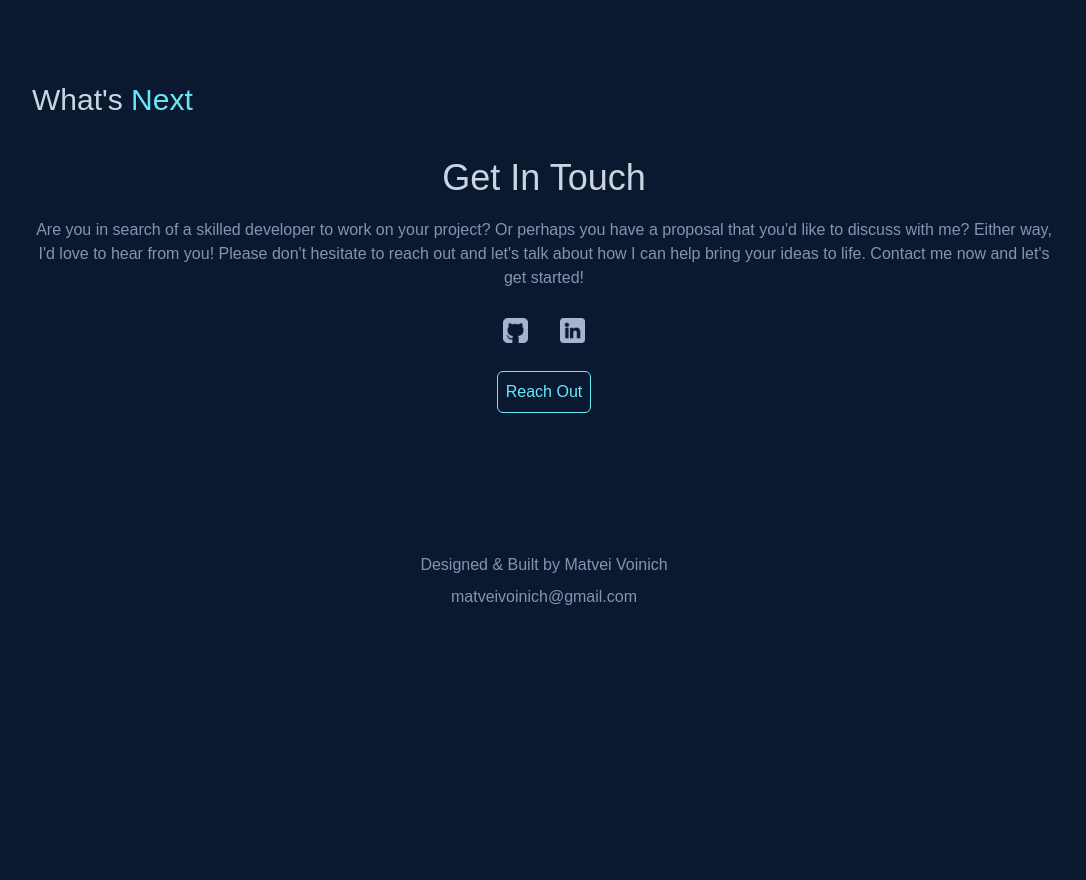
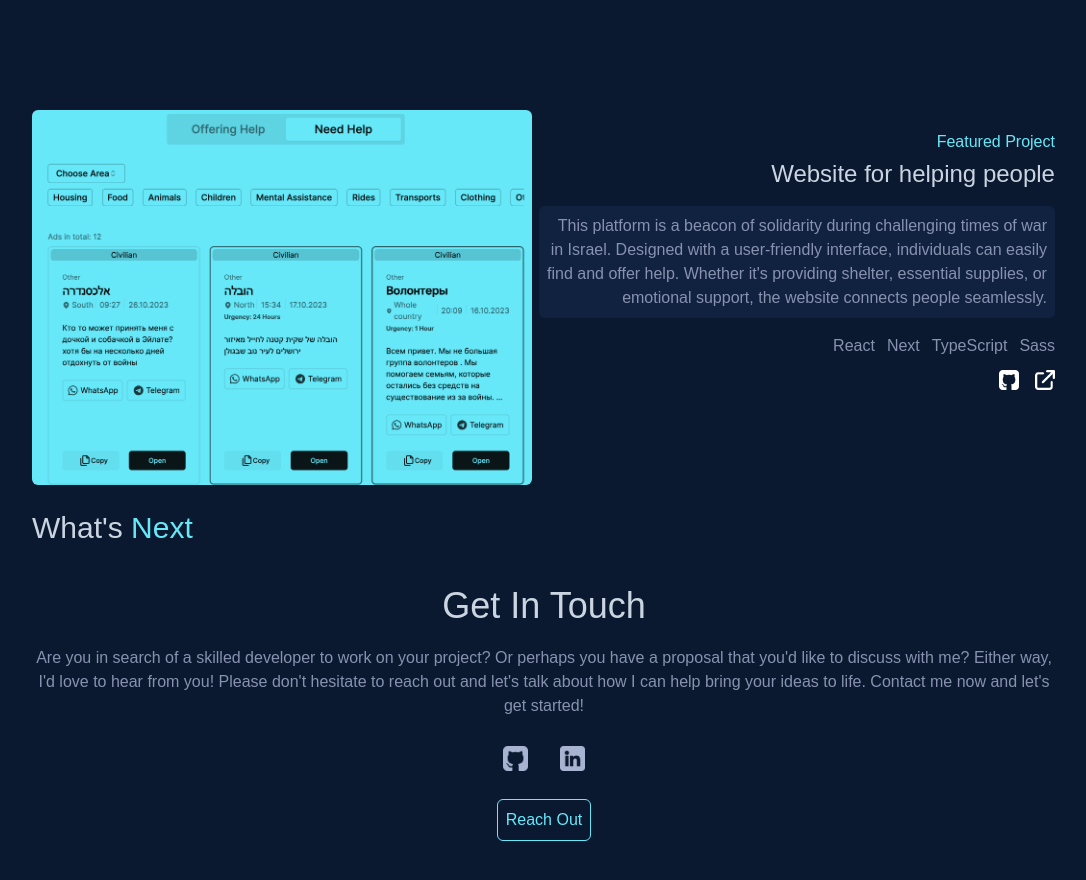
Before and after one commit to matveisch/portfolio, a Next.js app: page / in a window 1280 px wide. Shown: the part 3752-4632 px from the top of the page, without its empty margins (96-1182 px from the left). Before the commit the page ends 4401 px from the top, so only its background shows below. Built offline with nearby package versions, Linux system fonts and the light colour scheme.

Commit message:
new portfolio project

```diff
--- a/src/sections/Work.tsx
+++ b/src/sections/Work.tsx
@@ -2,6 +2,7 @@ import radarCover from '../../public/images/radar.png';
 import streamingCover from '../../public/images/beetrade-streaming.png';
 import promoteCover from '../../public/images/beetrade-promote.png';
 import libiraCover from '../../public/images/libira.png';
+import meyadCover from '../../public/images/meyadCover.png';
 import FeaturedProject from '@/components/FeaturedProject';
 import { useEffect, useState } from 'react';
 import FeaturedProjectMobile from '@/components/FeaturedProjectMobile';
@@ -46,11 +47,21 @@ export default function Work() {
     {
       title: 'Streamlining Event Ordering for Libira',
       cover: libiraCover,
-      description: 'This project focused on simplifying event organization for Libira. With a user-friendly website, restaurants and their clients can easily order events, enjoying a seamless experience from start to finish. The sleek design and streamlined form enable clients to provide their event details effortlessly. Discover the efficiency and convenience of this platform designed to enhance Libira\'s event booking process. Welcome to the event ordering website for Libira.',
+      description:
+        "This project focused on simplifying event organization for Libira. With a user-friendly website, restaurants and their clients can easily order events, enjoying a seamless experience from start to finish. The sleek design and streamlined form enable clients to provide their event details effortlessly. Discover the efficiency and convenience of this platform designed to enhance Libira's event booking process. Welcome to the event ordering website for Libira.",
       stack: ['React', 'Next', 'TypeScript', 'Sass'],
       linkGithub: 'https://github.com/matveisch/libiro',
-      linkWebsite: 'https://libiro.vercel.app/he'
-    }
+      linkWebsite: 'https://libiro.vercel.app/he',
+    },
+    {
+      title: 'Website for helping people',
+      cover: meyadCover,
+      description:
+        "This platform is a beacon of solidarity during challenging times of war in Israel. Designed with a user-friendly interface, individuals can easily find and offer help. Whether it's providing shelter, essential supplies, or emotional support, the website connects people seamlessly. ",
+      stack: ['React', 'Next', 'TypeScript', 'Sass'],
+      linkGithub: 'https://github.com/matveisch/truma',
+      linkWebsite: 'https://www.meyad-leyad.com/en',
+    },
     //    {
     //      title: 'E-Commerce Website (Client)',
     //      cover: promoteCover,
@@ -102,7 +113,7 @@ export default function Work() {
               linkWebsite={project.linkWebsite}
               key={project.title}
             />
-          ),
+          )
         )}
       </div>
     </section>
```
Also changed, not shown: public/images/meyadCover.png (added). Lines whose indentation alone changed are shown as unchanged.
